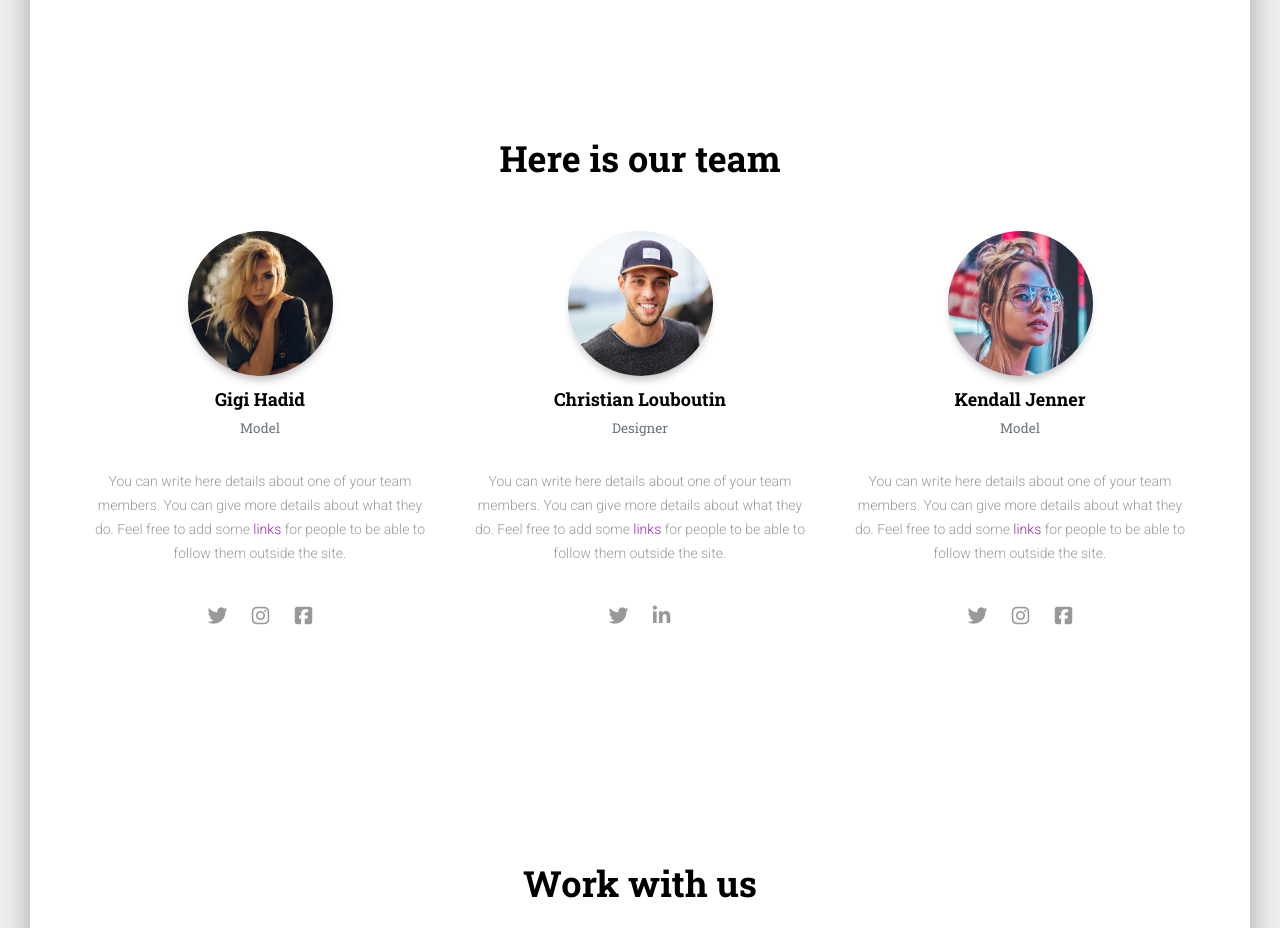
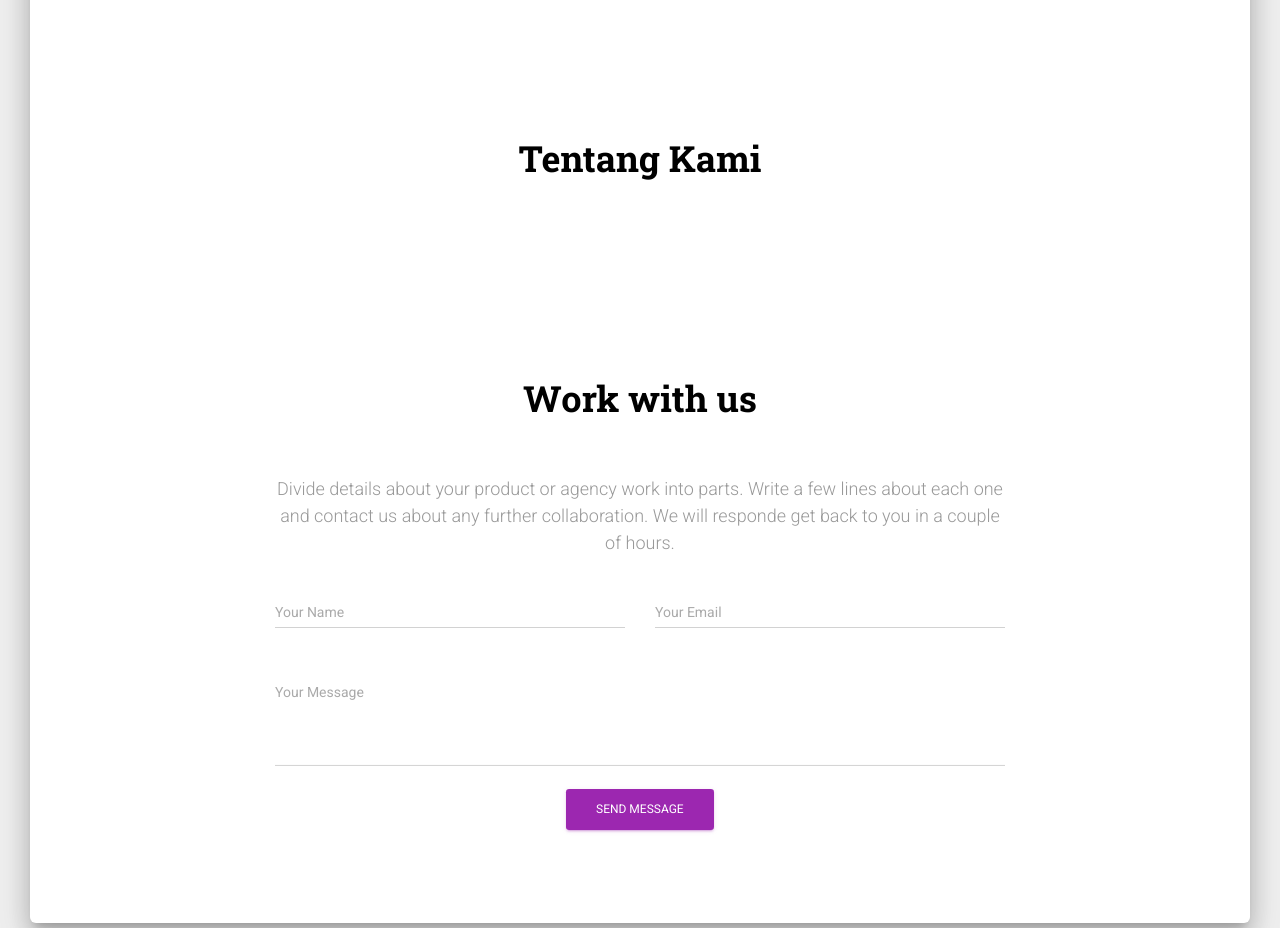
Before and after one commit to pamansayurdev/pamansayur, a website: page index.html in a window 1280 px wide. Shown: the part 1580-2508 px from the top of the page. Drawn offline with Linux system fonts and the light colour scheme.

Commit message:
(+) tentang kami

```diff
--- a/index.html
+++ b/index.html
@@ -193,76 +193,8 @@
         </div>
       </div>
       <div class="section text-center">
-        <h2 class="title">Here is our team</h2>
-        <div class="team">
-          <div class="row">
-            <div class="col-md-4">
-              <div class="team-player">
-                <div class="card card-plain">
-                  <div class="col-md-6 ml-auto mr-auto">
-                    <img src="./assets/img/faces/avatar.jpg" alt="Thumbnail Image" class="img-raised rounded-circle img-fluid">
-                  </div>
-                  <h4 class="card-title">Gigi Hadid
-                    <br>
-                    <small class="card-description text-muted">Model</small>
-                  </h4>
-                  <div class="card-body">
-                    <p class="card-description">You can write here details about one of your team members. You can give more details about what they do. Feel free to add some
-                      <a href="#">links</a> for people to be able to follow them outside the site.</p>
-                  </div>
-                  <div class="card-footer justify-content-center">
-                    <a href="#pablo" class="btn btn-link btn-just-icon"><i class="fa fa-twitter"></i></a>
-                    <a href="#pablo" class="btn btn-link btn-just-icon"><i class="fa fa-instagram"></i></a>
-                    <a href="#pablo" class="btn btn-link btn-just-icon"><i class="fa fa-facebook-square"></i></a>
-                  </div>
-                </div>
-              </div>
-            </div>
-            <div class="col-md-4">
-              <div class="team-player">
-                <div class="card card-plain">
-                  <div class="col-md-6 ml-auto mr-auto">
-                    <img src="./assets/img/faces/christian.jpg" alt="Thumbnail Image" class="img-raised rounded-circle img-fluid">
-                  </div>
-                  <h4 class="card-title">Christian Louboutin
-                    <br>
-                    <small class="card-description text-muted">Designer</small>
-                  </h4>
-                  <div class="card-body">
-                    <p class="card-description">You can write here details about one of your team members. You can give more details about what they do. Feel free to add some
-                      <a href="#">links</a> for people to be able to follow them outside the site.</p>
-                  </div>
-                  <div class="card-footer justify-content-center">
-                    <a href="#pablo" class="btn btn-link btn-just-icon"><i class="fa fa-twitter"></i></a>
-                    <a href="#pablo" class="btn btn-link btn-just-icon"><i class="fa fa-linkedin"></i></a>
-                  </div>
-                </div>
-              </div>
-            </div>
-            <div class="col-md-4">
-              <div class="team-player">
-                <div class="card card-plain">
-                  <div class="col-md-6 ml-auto mr-auto">
-                    <img src="./assets/img/faces/kendall.jpg" alt="Thumbnail Image" class="img-raised rounded-circle img-fluid">
-                  </div>
-                  <h4 class="card-title">Kendall Jenner
-                    <br>
-                    <small class="card-description text-muted">Model</small>
-                  </h4>
-                  <div class="card-body">
-                    <p class="card-description">You can write here details about one of your team members. You can give more details about what they do. Feel free to add some
-                      <a href="#">links</a> for people to be able to follow them outside the site.</p>
-                  </div>
-                  <div class="card-footer justify-content-center">
-                    <a href="#pablo" class="btn btn-link btn-just-icon"><i class="fa fa-twitter"></i></a>
-                    <a href="#pablo" class="btn btn-link btn-just-icon"><i class="fa fa-instagram"></i></a>
-                    <a href="#pablo" class="btn btn-link btn-just-icon"><i class="fa fa-facebook-square"></i></a>
-                  </div>
-                </div>
-              </div>
-            </div>
-          </div>
-        </div>
+        <h2 class="title">Tentang Kami</h2>
+
       </div>
       <div class="section section-contacts">
         <div class="row">
```
